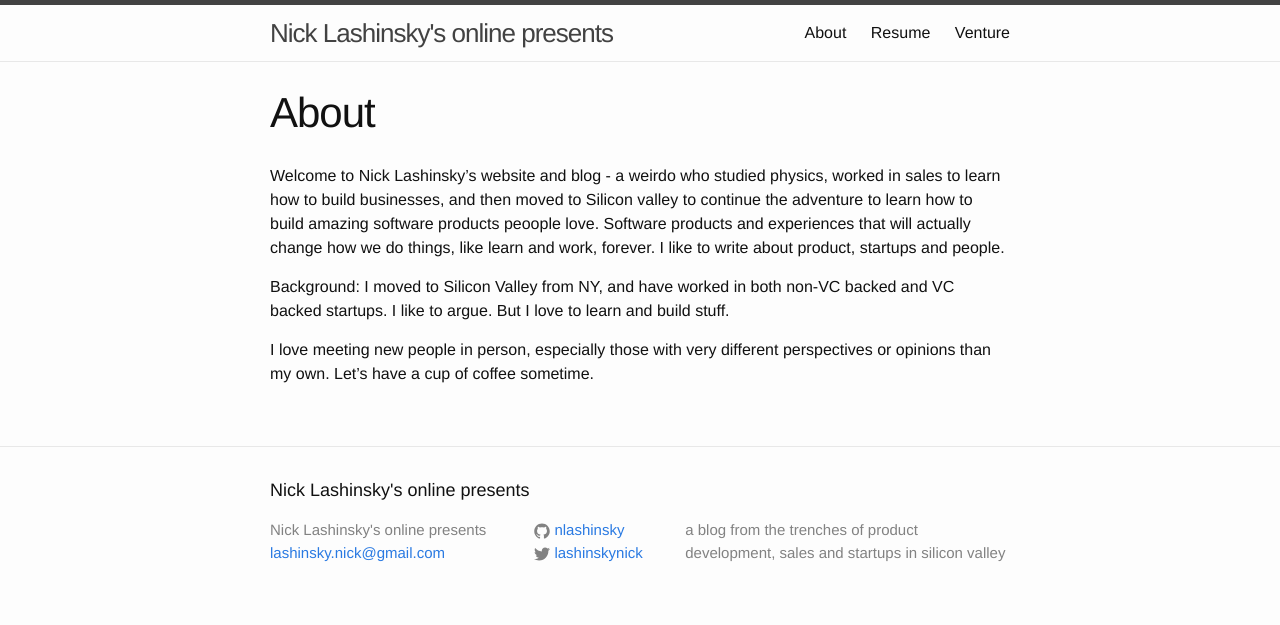
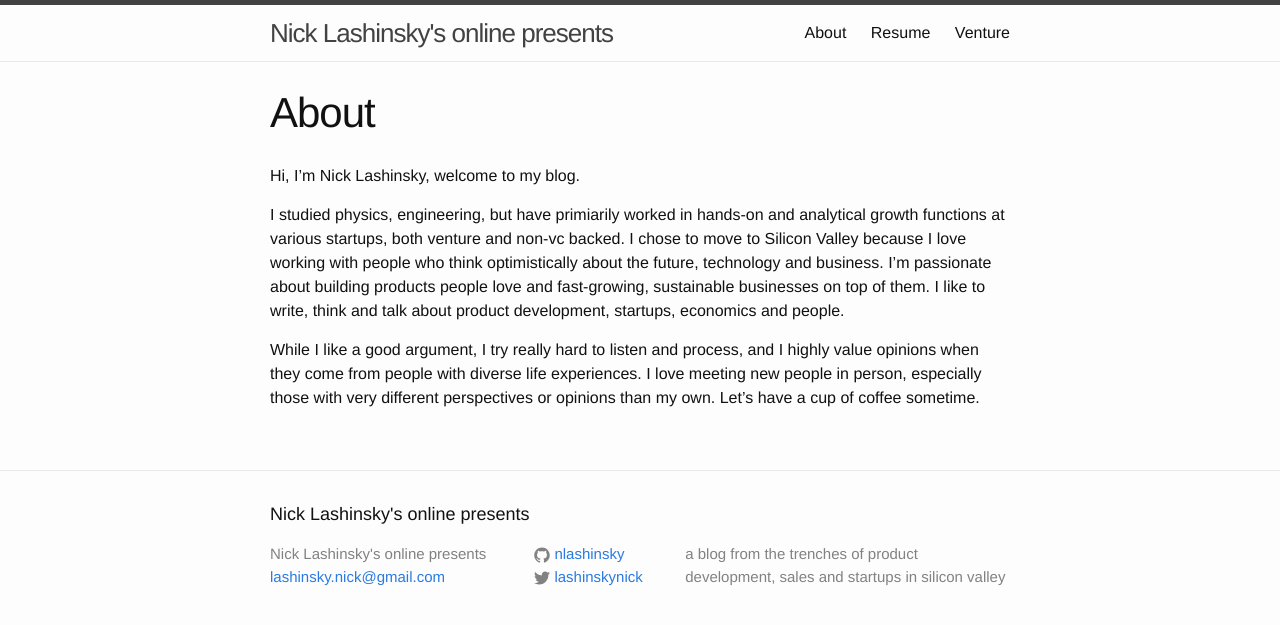
Before and after one commit to nlashinsky/nlashinsky.github.io, a Jekyll site: the page built from about.md, in a window 1280 px wide. Shown: the top 625 px of the page. Built offline with Jekyll 4.4.1, drawn with Linux system fonts in a browser that asks for light colours.

Commit message:
edited about page

```diff
--- a/about.md
+++ b/about.md
@@ -4,8 +4,9 @@ title: About
 permalink: /about/
 ---
 
-Welcome to Nick Lashinsky's website and blog - a weirdo who studied physics, worked in sales to learn how to build businesses, and then moved to Silicon valley to continue the adventure to learn how to build amazing software products peoople love.  Software products and experiences that will actually change how we do things, like learn and work, forever. I like to write about product, startups and people.
+Hi, I'm Nick Lashinsky, welcome to my blog.
 
-Background: I moved to Silicon Valley from NY, and have worked in both non-VC backed and VC backed startups. I like to argue. But I love to learn and build stuff.
 
-I love meeting new people in person, especially those with very different perspectives or opinions than my own. Let's have a cup of coffee sometime.
+I studied physics, engineering, but have primiarily worked in hands-on and analytical growth functions at various startups, both venture and non-vc backed. I chose to move to Silicon Valley because I love working with people who think optimistically about the future, technology and business. I'm passionate about building products people love and fast-growing, sustainable businesses on top of them. I like to write, think and talk about product development, startups, economics and people.
+
+While I like a good argument, I try really hard to listen and process, and I highly value opinions when they come from people with diverse life experiences. I love meeting new people in person, especially those with very different perspectives or opinions than my own. Let's have a cup of coffee sometime.
```
